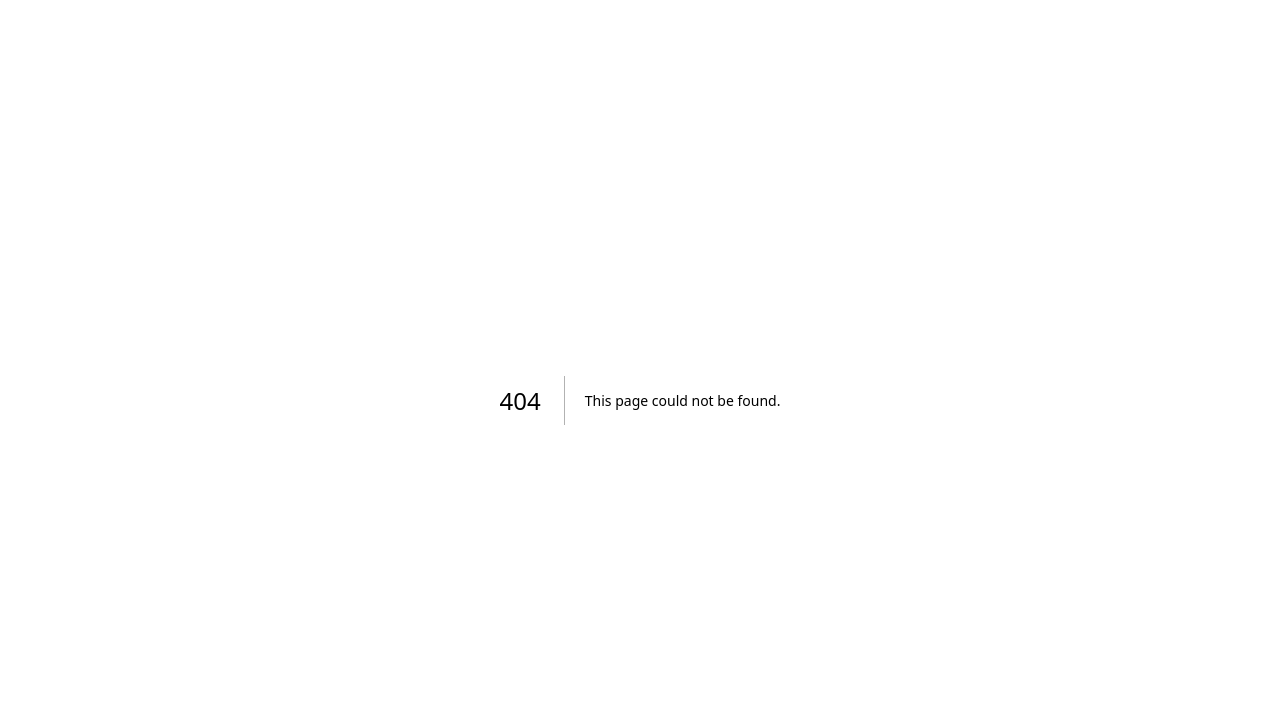
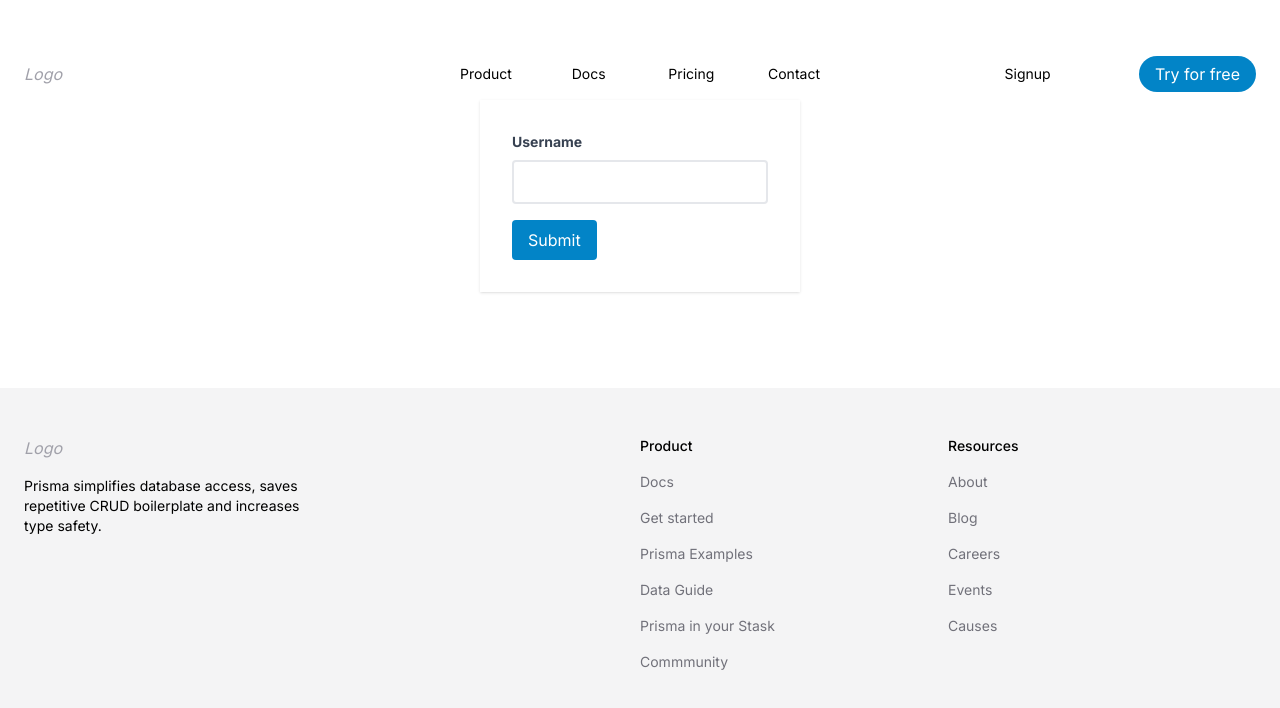
Before and after one commit to dmitry5555/proj_231122, a Next.js app: page /signup in a window 1280 px wide. Before the commit this address had no page. Shown: the top 708 px of the page. Built offline with nearby package versions, Linux system fonts and the light colour scheme.

Commit message:
signupform

```diff
--- a/app/Menu.tsx
+++ b/app/Menu.tsx
@@ -12,7 +12,7 @@ export default function Menu() {
 				<a href="" className='text-sm py-1'>Contact</a>
 			</div>
 			<div className='grid md:grid-cols-2 md:items-center md:place-items-end'>
-				<a href="" className='text-sm py-2'>Log in</a>
+				<a href="/signup" className='text-sm py-2'>Signup</a>
 				<button className='text-md w-fit mt-2 text-white mb-2 rounded-full bg-sky-600 px-4 py-1.5'>Try for free</button>
 			</div>
 		</div>
--- /dev/null
+++ b/app/signup/page.tsx
@@ -0,0 +1,35 @@
+import Image from 'next/image'
+import { PrismaClient } from "@prisma/client"
+import Menu from '../Menu'
+import Footer from '../Footer'
+
+export default function Home() {
+	const addUser = async(formData: FormData) => {
+		"use server"
+
+		const name = formData.get('name')
+		console.log(name)
+	}
+
+  return (
+    <main>
+		<div className="px-6 py-12 max-w-screen-xl mx-auto">
+
+			<Menu />
+
+			<div className="mb-12 w-full grid gap-4">
+				<form className="max-w-xs shadow p-8 mx-auto" action={addUser} method="POST">
+					<label htmlFor="name" className="block text-gray-700 text-sm font-bold mb-2">Username</label>
+					<input className="max-w-full rounded border-2 py-2 px-4 mb-4" type="text" name="name" />
+					<button className="py-2 px-4 bg-sky-600  text-white rounded" type="submit">Submit</button>
+				</form>
+			</div>
+
+		</div>
+		<Footer />
+    </main>
+  )
+
+
+
+}
```
